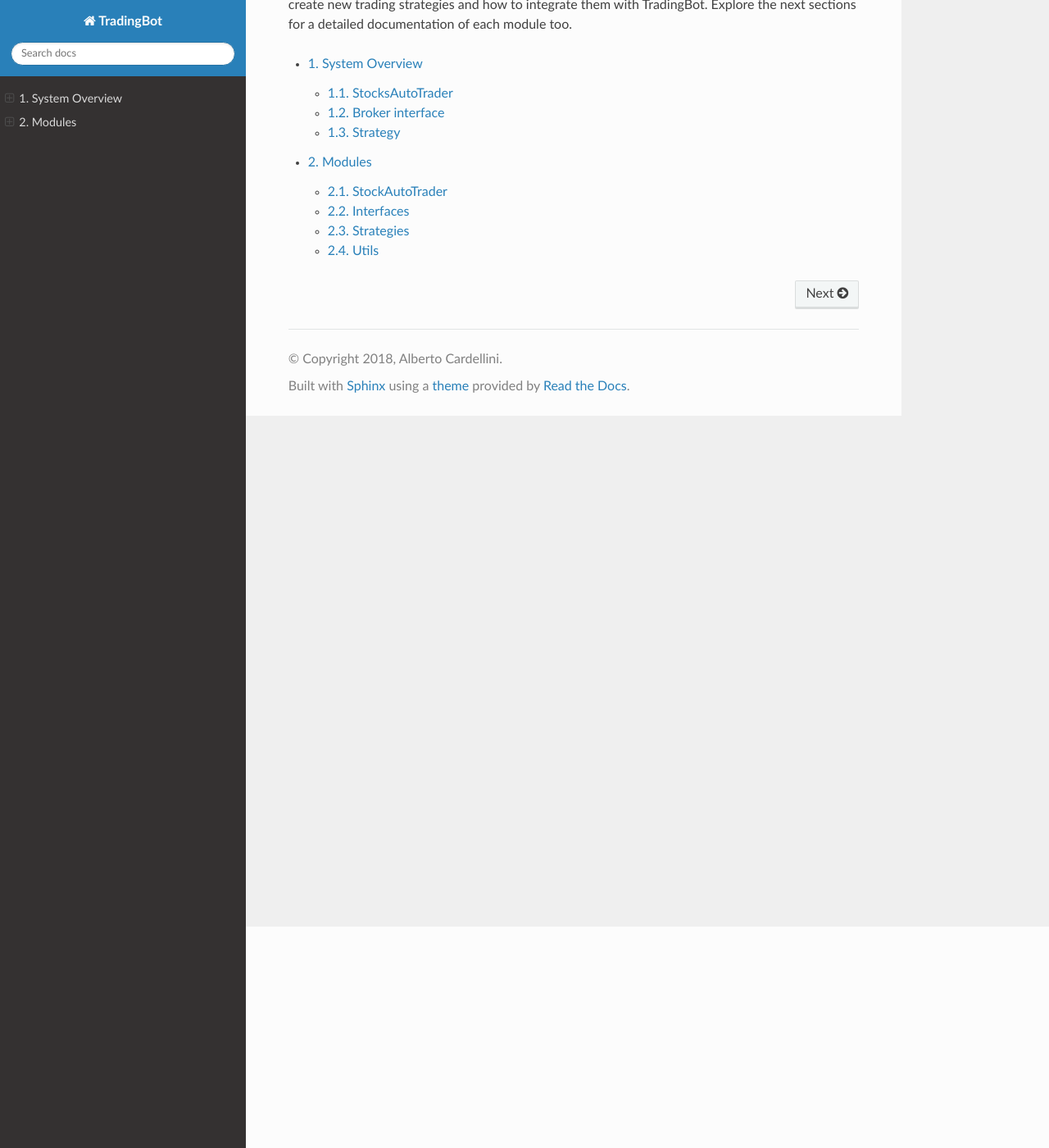
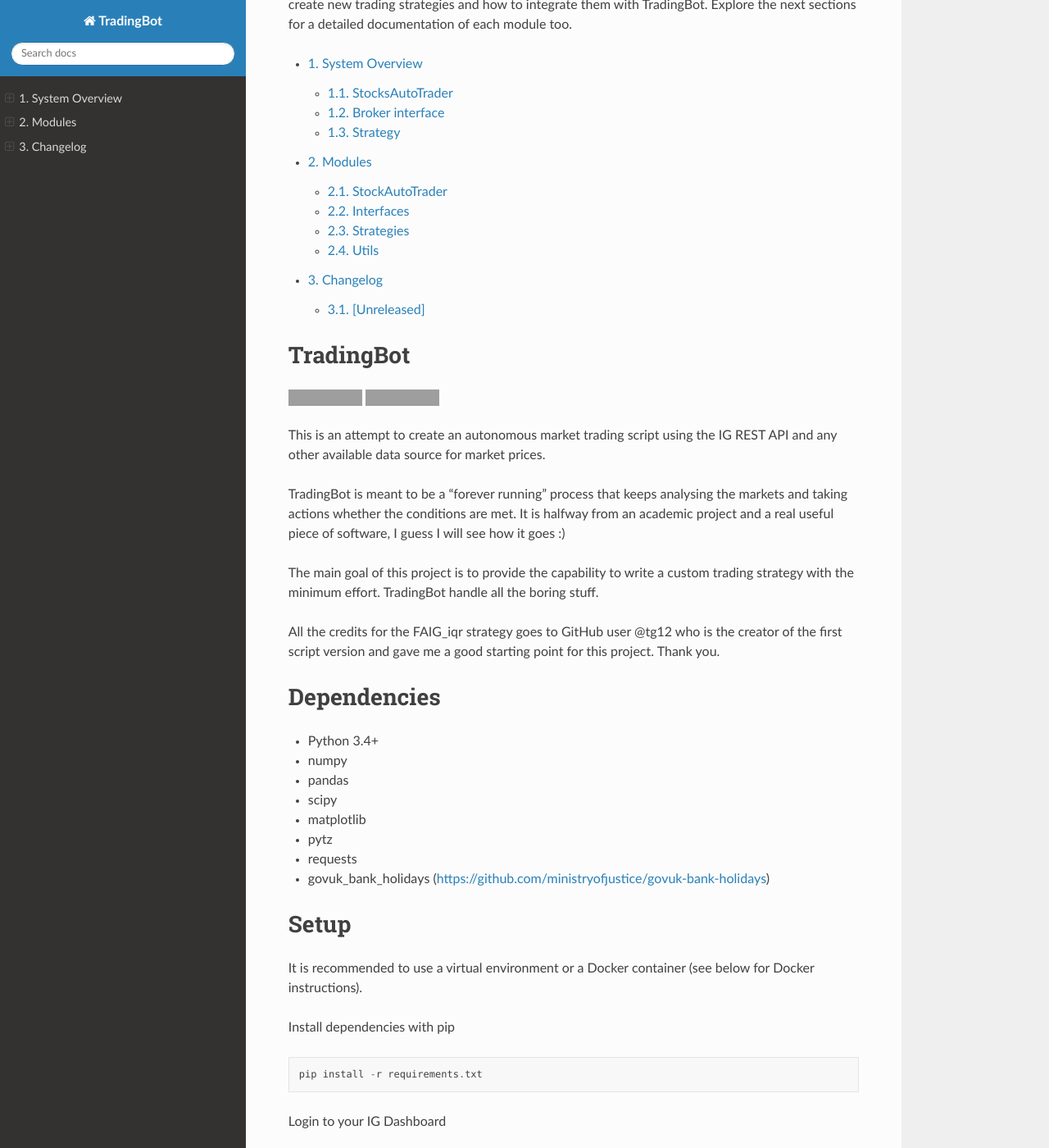
Before and after one commit to lucky0174/TradingBot, a Sphinx documentation site: the page built from doc/index.rst, in a window 1280 px wide and 1400 px high, scrolled down 270 px. Shown: the whole window at 82% size. Built offline with Sphinx 7.4.7 and the Read the Docs theme 2.0.0, drawn with Linux system fonts in a browser that asks for light colours; some of the changed text lies outside the part shown; grey boxes are pictures that could not be loaded.

Commit message:
Created changelog and integrated with sphinx doc

````diff
--- /dev/null
+++ b/CHANGELOG.md
@@ -0,0 +1,9 @@
+# Changelog
+All notable changes to this project will be documented in this file.
+
+The format is based on [Keep a Changelog](https://keepachangelog.com/en/1.0.0/),
+and this project adheres to [Semantic Versioning](https://semver.org/spec/v2.0.0.html).
+
+## [Unreleased]
+### Changed
+- Initial release
--- a/README.md
+++ b/README.md
@@ -1,4 +1,5 @@
-# TradingBot    [![Build Status](https://travis-ci.com/ilcardella/TradingBot.svg?branch=master)](https://travis-ci.com/ilcardella/TradingBot)  [![Documentation Status](https://readthedocs.org/projects/tradingbot/badge/?version=latest)](https://tradingbot.readthedocs.io/en/latest/?badge=latest)
+# TradingBot
+[![Build Status](https://travis-ci.com/ilcardella/TradingBot.svg?branch=master)](https://travis-ci.com/ilcardella/TradingBot)  [![Documentation Status](https://readthedocs.org/projects/tradingbot/badge/?version=latest)](https://tradingbot.readthedocs.io/en/latest/?badge=latest)
 
 This is an attempt to create an autonomous market trading script using the IG
 REST API and any other available data source for market prices.
@@ -17,8 +18,8 @@
 starting point for this project. Thank you.
 
 # Dependencies
-- Python 3
 
+- Python 3.4+
 - numpy
 - pandas
 - scipy
@@ -27,22 +28,26 @@
 - requests
 - govuk_bank_holidays (https://github.com/ministryofjustice/govuk-bank-holidays)
 
-# Install
-TODO (Still need to be properly configured)
 
 # Setup
+
+It is recommended to use a virtual environment or a Docker container (see below
+for Docker instructions).
+
 Install dependencies with pip
 ```
 pip install -r requirements.txt
 ```
 
 Login to your IG Dashboard
+
 - Obtain an API KEY from the settings panel
 - If using the demo account, create demo credentials
 - Take note of your spread betting account ID (demo or real)
 - Visit AlphaVantage website: `https://www.alphavantage.co`
 - Request a free api key
 - Insert these info in a file called `.credentials`
+
 This must be in json format
 ```
 {
@@ -84,7 +89,7 @@
 
 To close all the currently open positions:
 ```
-./trading_bot_ctl close-positions
+./trading_bot_ctl close_positions
 ```
 
 # Test
@@ -153,7 +158,7 @@
 NOTE: Remember to set the correct installation path and to set the correct timezone in your machine!
 
 # Docker
-You can run TradingBot in a Docker container:
+You can run TradingBot in a Docker container (https://docs.docker.com/):
 ```
 ./trading_bot_ctl start_docker
 ```
--- a/doc/conf.py
+++ b/doc/conf.py
@@ -41,7 +41,8 @@
 extensions = [
     'sphinx.ext.autodoc',
     'sphinx.ext.coverage',
-    'sphinx.ext.napoleon'
+    'sphinx.ext.napoleon',
+    'm2r'
 ]
 
 # Add any paths that contain templates here, relative to this directory.
--- a/doc/index.rst
+++ b/doc/index.rst
@@ -1,5 +1,5 @@
 TradingBot's documentation
-======================================
+==========================
 
 Introduction
 ^^^^^^^^^^^^
@@ -16,3 +16,6 @@
 
    source/system.rst
    source/modules.rst
+   source/changelog.rst
+
+.. mdinclude:: ../README.md
--- /dev/null
+++ b/doc/source/changelog.rst
@@ -0,0 +1 @@
+.. mdinclude:: ../../CHANGELOG.md
--- a/requirements.txt
+++ b/requirements.txt
@@ -11,3 +11,4 @@
 requests-mock>=1.5.2
 Sphinx>=1.8.2
 sphinx-rtd-theme>=0.4.2
+m2r
````
